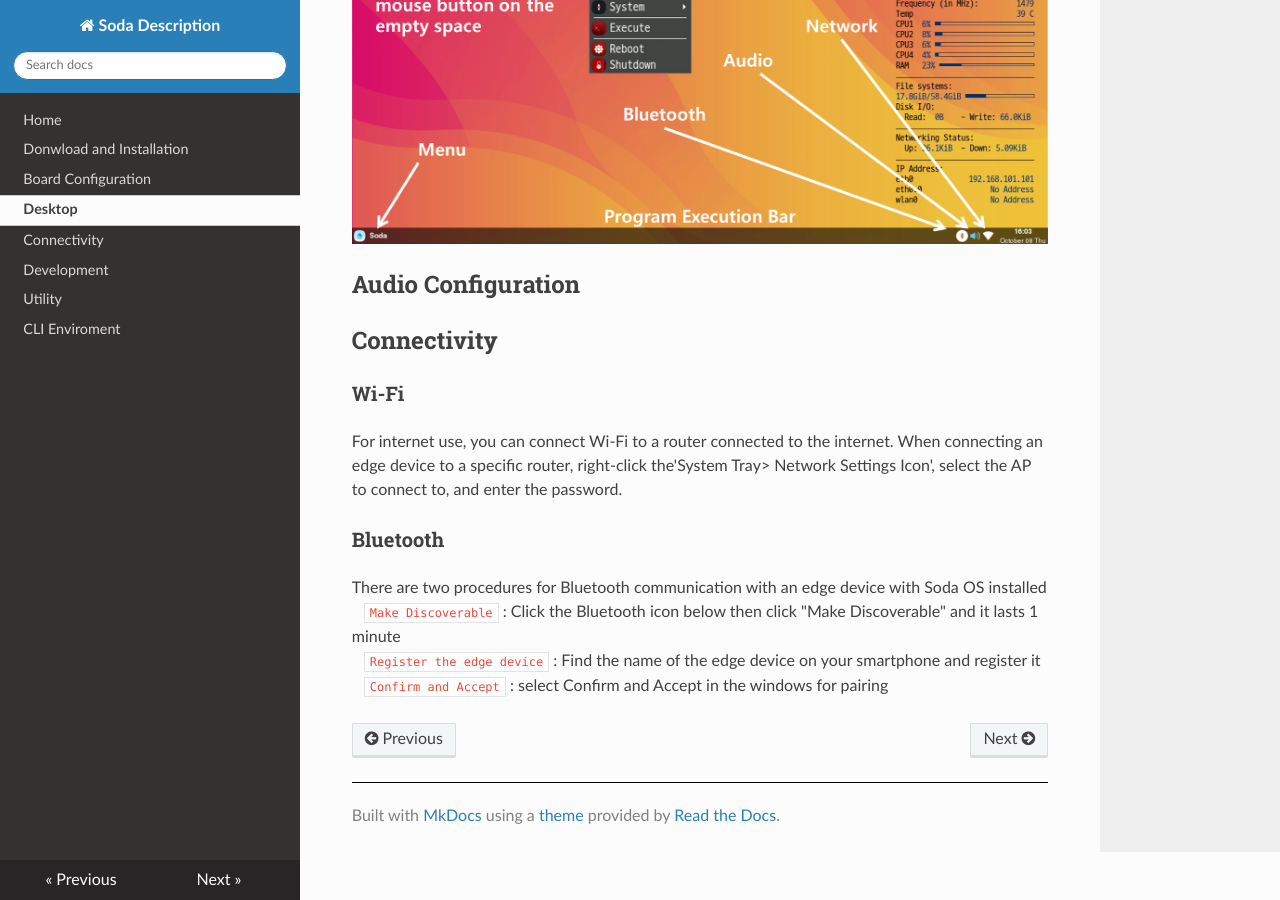
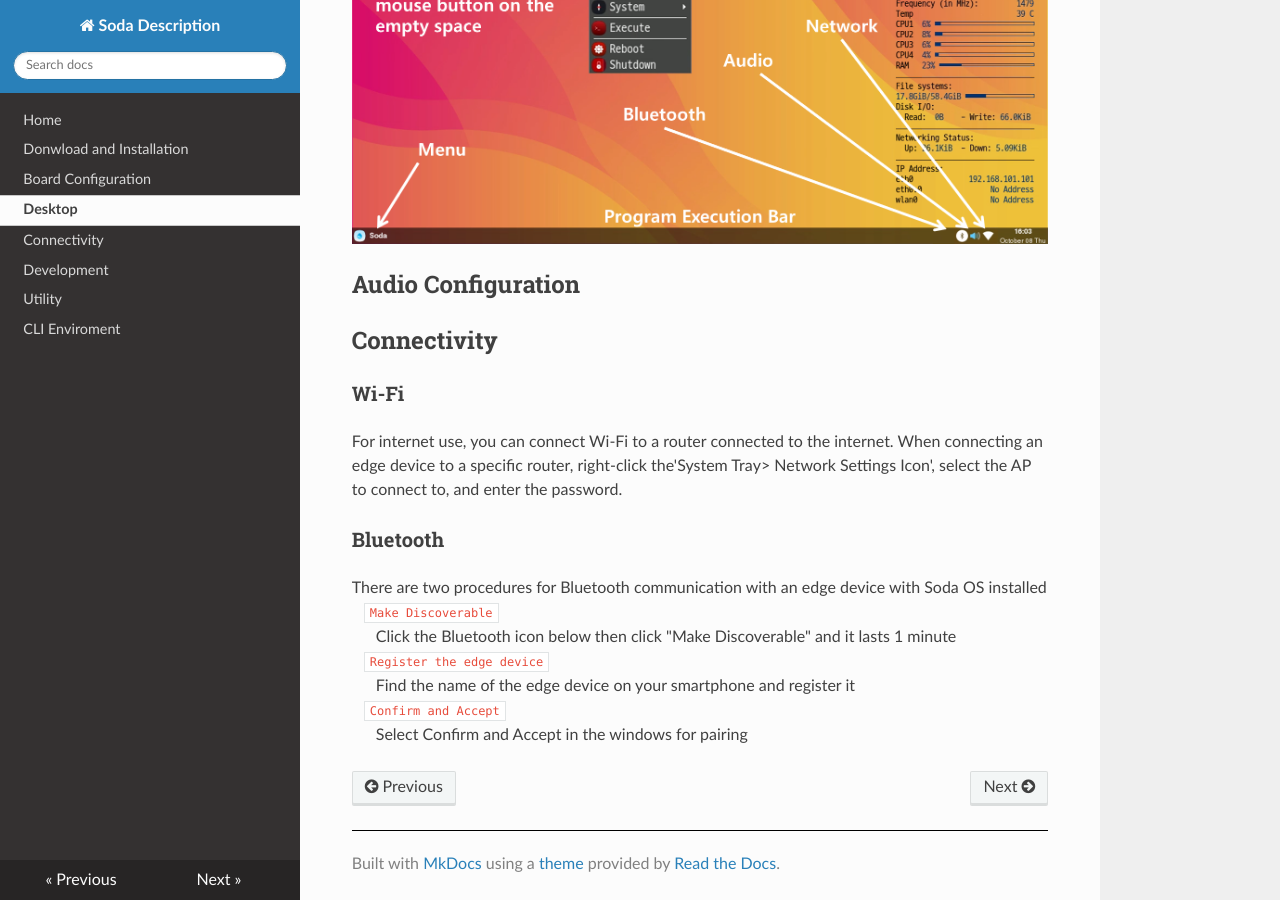
Before and after one commit to hanback-docs/soda_docs, an MkDocs documentation site: the page built from docs/Desktop.md, in a window 1280 px wide and 900 px high, scrolled down 727 px. Built offline with MkDocs 1.6.1, drawn with Linux system fonts in a browser that asks for light colours; nearby versions of some CDN libraries.

Commit message:
bluetooth

```diff
--- a/docs/Desktop.md
+++ b/docs/Desktop.md
@@ -24,6 +24,9 @@ For internet use, you can connect Wi-Fi to a router connected to the internet. W
 
 <h3> Bluetooth </h3>
 There are two procedures for Bluetooth communication with an edge device with Soda OS installed<br>
-&emsp;<code class="code_accent">Make Discoverable</code> : Click the Bluetooth icon below then click "Make Discoverable" and it lasts 1 minute<br>
-&emsp;<code class="code_accent">Register the edge device</code> : Find the name of the edge device on your smartphone and register it<br>
-&emsp;<code class="code_accent">Confirm and Accept</code> : select Confirm and Accept in the windows for pairing<br>
+&emsp;<code class="code_accent">Make Discoverable</code><br>
+&emsp;&emsp;Click the Bluetooth icon below then click "Make Discoverable" and it lasts 1 minute<br>
+&emsp;<code class="code_accent">Register the edge device</code><br>
+&emsp;&emsp;Find the name of the edge device on your smartphone and register it<br>
+&emsp;<code class="code_accent">Confirm and Accept</code><br>
+&emsp;&emsp;Select Confirm and Accept in the windows for pairing<br>
```
